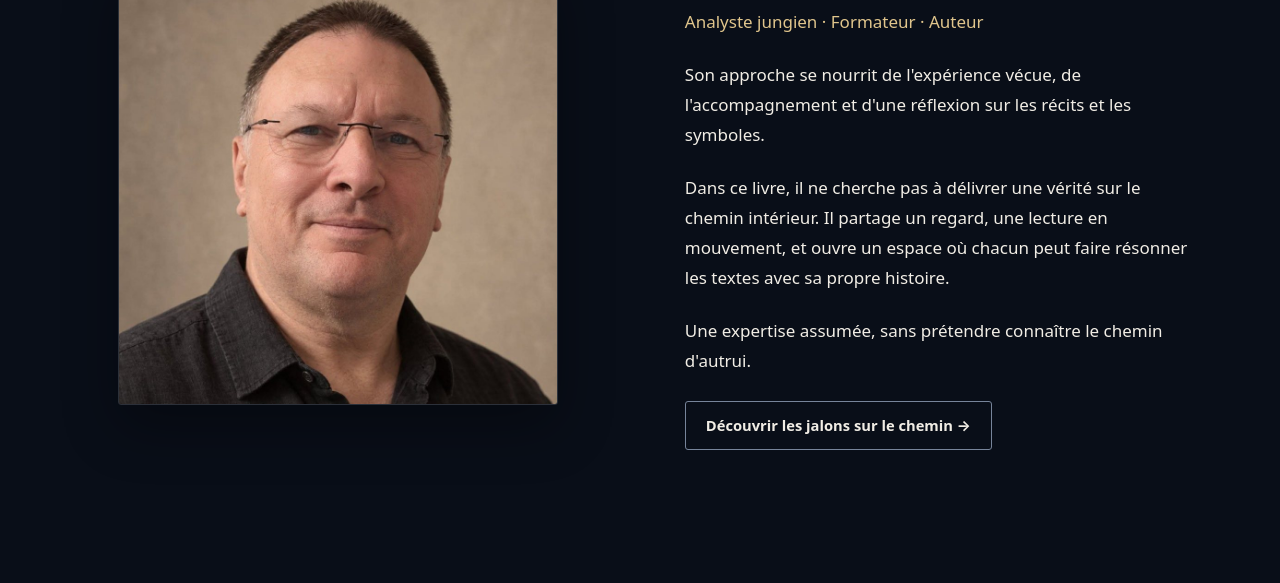
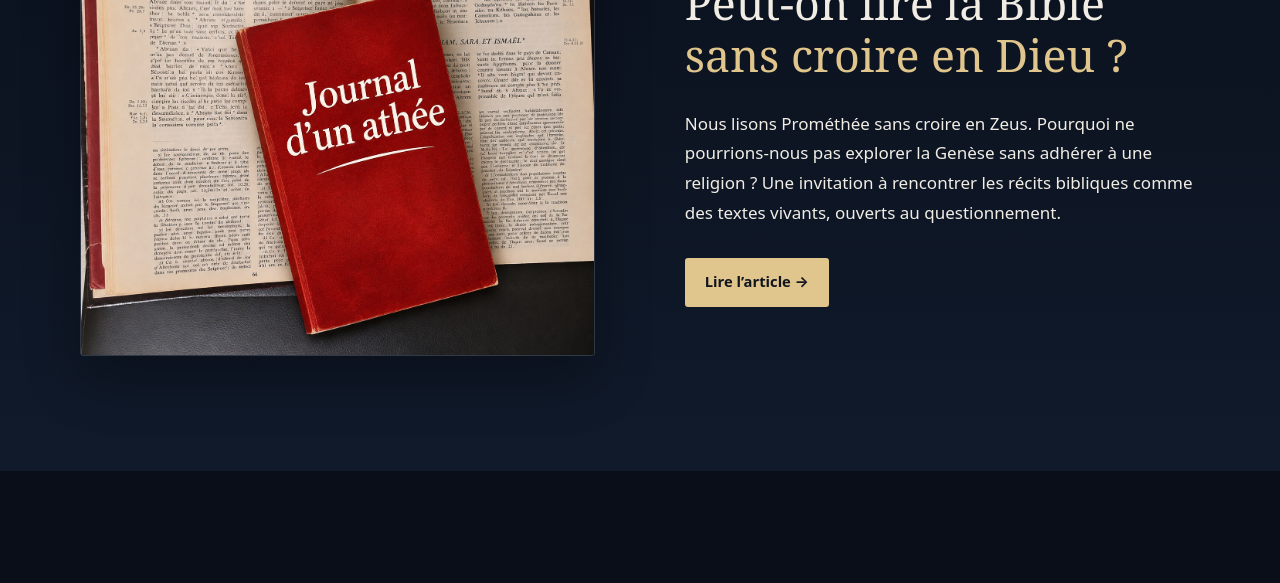
Before and after one commit to christophegodfriaux-afk/hermeneutique-du-devoilement, a plain HTML site: page index.html in a window 1280 px wide. Shown: the part 4304-4887 px from the top of the page. Drawn offline with Linux system fonts and the light colour scheme.

Commit message:
Add files via upload

```diff
--- a/index.html
+++ b/index.html
@@ -38,6 +38,7 @@
 <section id="livre"><div class="wrap two"><img class="photo photo-books" src="assets/livres.jpg" alt="Une herméneutique du dévoilement, posé entre Le Livre rouge de Jung et le Dictionnaire des symboles" loading="lazy"><div><div class="eyebrow">Le livre</div><h2>Des histoires anciennes. <span class="gold">Des questions vivantes.</span></h2><p>Et si les récits que nous croyons connaître avaient encore quelque chose à nous dire ? Non comme des réponses définitives, mais comme des occasions de déplacer notre regard.</p><p>À travers une lecture nourrie par la psychologie analytique de Jung, <em>Une herméneutique du dévoilement</em>, suivi de <em>Imago Dei</em>, invite à rencontrer autrement les personnages et les symboles des récits bibliques et mythologiques.</p><p>Il ne s'agit ni de tracer un chemin obligatoire ni de promettre une révélation. Seulement de proposer des pistes, des rencontres, des questions. Le reste appartient à chaque lecteur.</p><p class="small">Préface de Georgios Bouronikos · Postface de Philippe Liénard</p></div></div></section>
 <section class="section-dark"><div class="wrap"><div class="eyebrow">Une démarche ouverte</div><h2>Lire, c'est aussi <span class="gold">se déplacer.</span></h2><p class="intro">Sortir un instant de sa propre pensée pour entrer dans celle d'un autre. Découvrir d'autres couleurs à travers un nouveau prisme. Laisser le texte résonner avec sa propre histoire, sans chercher à abolir ce qui nous sépare.</p><div class="feature-grid"><div class="feature"><h3>Changer de regard</h3><p>Approcher les récits anciens à travers une lecture psychologique, sans prétendre épuiser leur sens.</p></div><div class="feature"><h3>Accueillir la complexité</h3><p>Reconnaître que lumière et ombre participent ensemble à l'expérience humaine.</p></div><div class="feature"><h3>Rester en mouvement</h3><p>Recevoir des invitations à l'expérience, et garder la liberté de ses propres questions.</p></div><div class="center" style="margin-top:38px"><p class="intro" style="max-width:740px;margin:0 auto 20px">Un texte ne se réduit pas à ce que ses mots semblent dire. Plusieurs traditions nous invitent à explorer ses profondeurs, sans prétendre en épuiser le sens.</p><a class="btn secondary" href="niveaux-de-lecture.html">Explorer les niveaux de lecture →</a></div></div></section>
 <section id="reflexions" class="reflections-section"><div class="wrap"><div class="eyebrow">Les chemins du dévoilement</div><h2>Une pensée qui <span class="gold">continue son chemin.</span></h2><p class="intro muted">Un livre ne referme pas une pensée. Il lui donne parfois un point de départ. Des questions à habiter, des symboles à traverser, sans prétendre en fixer le terme.</p><div class="reflection-preview"><div class="eyebrow">Altérité · Réflexion 01</div><h3>L’Autre, cette terre sacrée</h3><p>Je ne peux avoir conscience de moi sans l’Autre. Pourtant, il demeurera toujours une part de lui qui m’échappe. Du buisson ardent à la fenêtre de Johari, une réflexion sur le regard, la limite et la responsabilité.</p><div class="actions"><a class="btn" href="alterite.html">Lire la réflexion →</a><a class="btn secondary" href="reflexions.html">Toutes les réflexions →</a></div></div></div></section>
+<section class="reflections-section" aria-labelledby="bible-article-title"><div class="wrap two"><img class="photo" src="journal-athee-bible.jpg" alt="Une Bible ouverte sur laquelle repose un livre rouge intitulé Journal d’un athée" loading="lazy"><div><div class="eyebrow">Nouvelle réflexion · Bible et liberté de lecture</div><h2 id="bible-article-title">Peut-on lire la Bible <span class="gold">sans croire en Dieu ?</span></h2><p>Nous lisons Prométhée sans croire en Zeus. Pourquoi ne pourrions-nous pas explorer la Genèse sans adhérer à une religion ? Une invitation à rencontrer les récits bibliques comme des textes vivants, ouverts au questionnement.</p><div class="actions"><a class="btn" href="lire-la-bible-sans-croire.html">Lire l’article →</a></div></div></div></section>
 <section id="auteur"><div class="wrap two"><img class="photo photo-author" src="assets/auteur.jpg" alt="Portrait de Christophe Godfriaux" loading="lazy"><div><div class="eyebrow">À propos de l'auteur</div><h2>Christophe <span class="gold">Godfriaux</span></h2><p class="gold">Analyste jungien · Formateur · Auteur</p><p>Son approche se nourrit de l'expérience vécue, de l'accompagnement et d'une réflexion sur les récits et les symboles.</p><p>Dans ce livre, il ne cherche pas à délivrer une vérité sur le chemin intérieur. Il partage un regard, une lecture en mouvement, et ouvre un espace où chacun peut faire résonner les textes avec sa propre histoire.</p><p>Une expertise assumée, sans prétendre connaître le chemin d'autrui.</p><p style="margin-top:25px"><a class="btn secondary" href="jalons-sur-le-chemin.html">Découvrir les jalons sur le chemin →</a></p></div></div></section>
 <section id="acheter" class="shop"><div class="wrap"><div class="eyebrow center">Prolonger la rencontre</div><h2 class="center">Découvrir <span class="gold">l'ouvrage</span></h2><p class="center muted">Choisis la boutique correspondant à ton pays. Les formats indiqués sont ceux communiqués par l'auteur.</p><div class="shop-grid"><div class="shop-card"><h3>🇧🇪 Belgique</h3><p>Éditions brochée et reliée</p><a class="btn" href="https://amzn.eu/d/03kcM6It" target="_blank" rel="noopener noreferrer" aria-label="Voir le livre sur Amazon Belgique">Voir sur Amazon</a></div><div class="shop-card"><h3>🇫🇷 France</h3><p>Éditions brochée, reliée et Kindle</p><a class="btn" href="https://amzn.eu/d/0ceElcKp" target="_blank" rel="noopener noreferrer" aria-label="Voir le livre sur Amazon France">Voir sur Amazon</a></div><div class="shop-card"><h3>🇨🇦 Canada</h3><p>Éditions brochée et reliée</p><a class="btn" href="https://a.co/d/0hKFoWm0" target="_blank" rel="noopener noreferrer" aria-label="Voir le livre sur Amazon Canada">Voir sur Amazon</a></div></div></div></section>
 <section id="contact" class="contact"><div class="wrap center"><div class="eyebrow">La rencontre continue</div><h2>Entrer en <span class="gold">contact</span></h2><p>Une question, un échange autour du livre, une proposition de rencontre ou d'intervention ?</p><a class="btn" href="mailto:Hermeneutiquedd@gmail.com?subject=Contact%20-%20Une%20herm%C3%A9neutique%20du%20d%C3%A9voilement">Écrire à l'auteur</a><p class="small"><a href="mailto:Hermeneutiquedd@gmail.com">Hermeneutiquedd@gmail.com</a></p><div class="social" style="justify-content:center"><a href="https://www.facebook.com/profile.php?id=61551353340786" target="_blank" rel="noopener noreferrer">Facebook</a><a href="https://www.linkedin.com/in/christophe-godfriaux-5497541b" target="_blank" rel="noopener noreferrer">LinkedIn</a><a href="https://www.instagram.com/christophegodfriaux/" target="_blank" rel="noopener noreferrer">Instagram</a></div></div></section>
```
